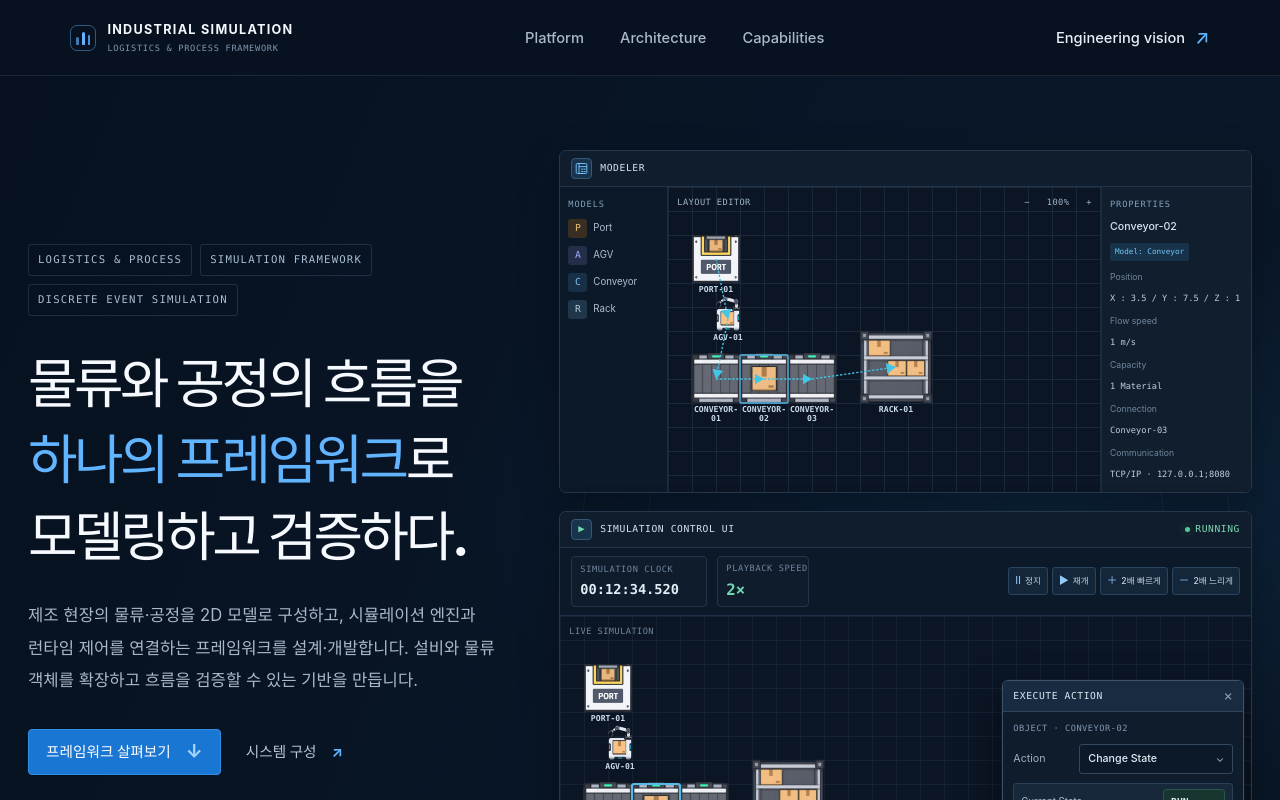
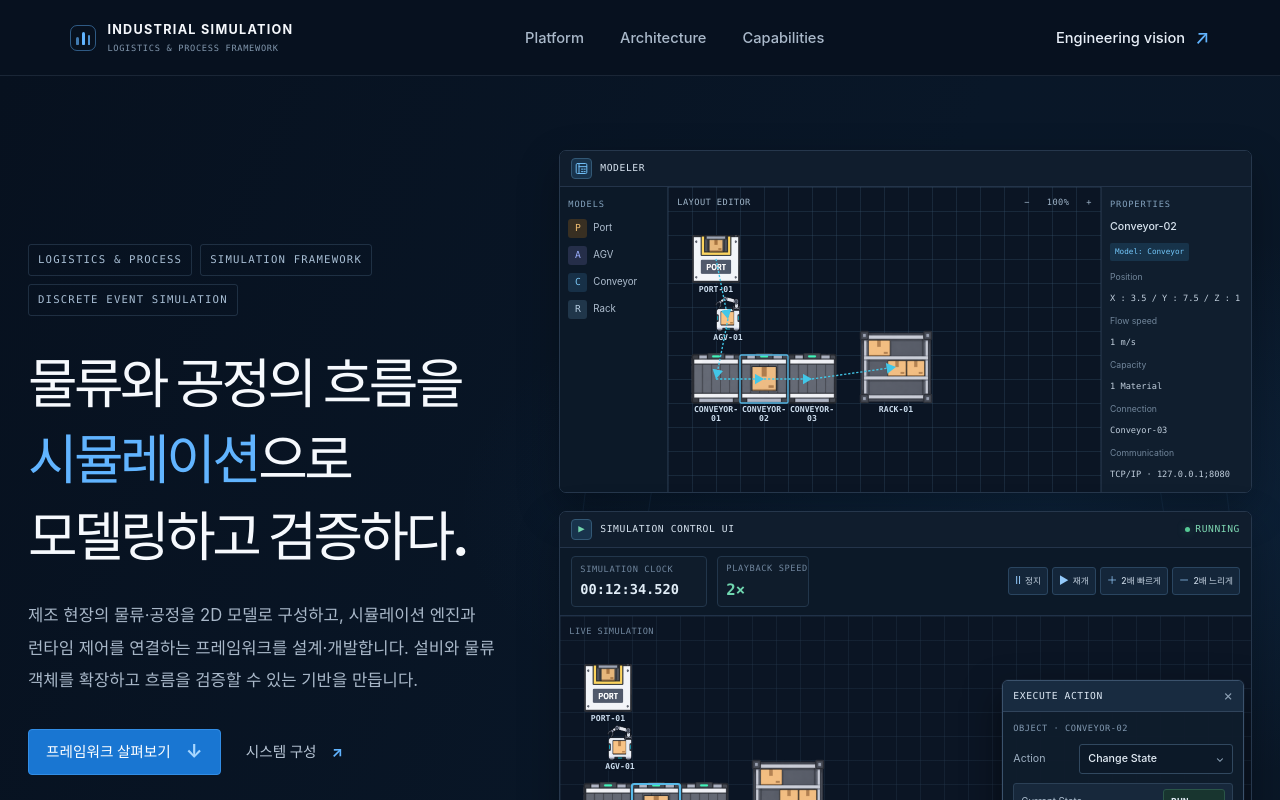
Before and after one commit to kkh3868/My_Portfolio, a React (Vite) app: page / in a window 1280 px wide. Shown: the top 800 px of the page. Built offline with nearby package versions, Linux system fonts and the light colour scheme.

Commit message:
[Fix] Hero 시뮬레이션 강조 문구로 수정  - H1 강조 단어를 '하나의 프레임워크'에서 '시뮬레이션'으로 변경  - Hero 메시지를 시뮬레이션 중심으로 수정

```diff
--- a/src/sections/HeroSection.tsx
+++ b/src/sections/HeroSection.tsx
@@ -10,7 +10,7 @@ export function HeroSection() {
             <span>SIMULATION FRAMEWORK</span>
             <span>DISCRETE EVENT SIMULATION</span>
           </div>
-          <h1>물류와 공정의 흐름을<br /><span>하나의 프레임워크</span>로<br />모델링하고 검증하다.</h1>
+          <h1>물류와 공정의 흐름을<br /><span>시뮬레이션</span>으로<br />모델링하고 검증하다.</h1>
           <p className="hero-description">
             제조 현장의 물류·공정을 2D 모델로 구성하고, 시뮬레이션 엔진과 런타임 제어를
             연결하는 프레임워크를 설계·개발합니다. 설비와 물류 객체를 확장하고 흐름을
```
